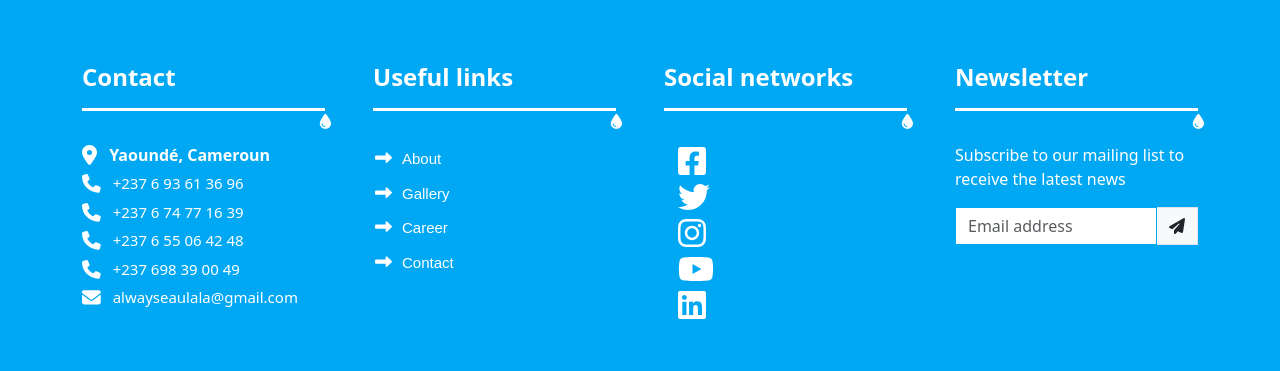
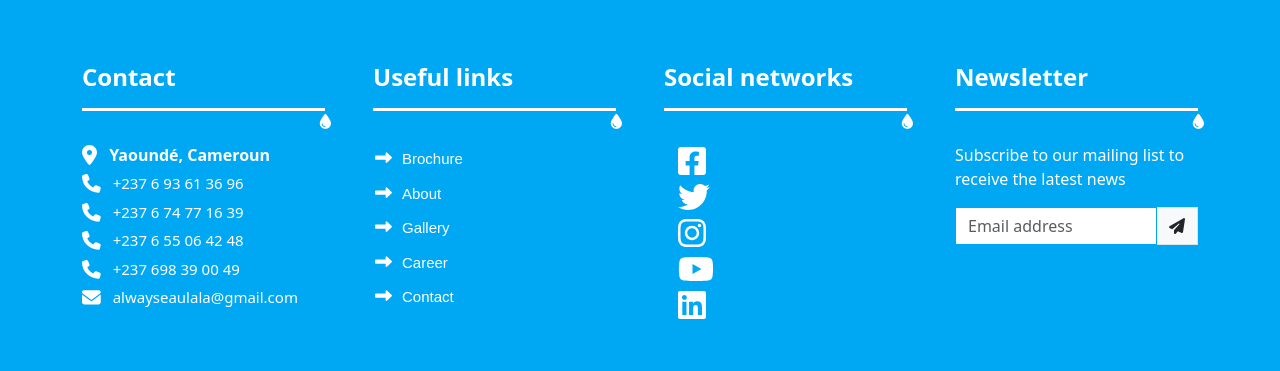
Before and after one commit to euclidessoft/eaulala, a Symfony app: template templates/site/carriere_candidature.html.twig in a window 1280 px wide; the page is wider, and only the part inside the window is pictured. Shown: the part 1193-1564 px from the top of that part. Run offline with Twig, Linux system fonts and the light colour scheme; the template is opened without the code that fills it: most values are stand-ins (such as "Sample title", 1, 10 or a date in 2020); form fields are guessed from the names that the template uses; some libraries are stand-ins or nearby versions.

Commit message:
30-12-2023 16:30 layout

```diff
--- a/templates/layout.html.twig
+++ b/templates/layout.html.twig
@@ -101,6 +101,7 @@
                 </div>
                 <div class="col-lg-3 col-md-6 position-relative">
                     <h4 class="footer-tittle">{{ "Liens utiles"|trans}}</h4>
+                    <a class="btn btn-link" href="/documents/Brochure_Eaulala.pdf">{{ "Brochure"|trans}}</a>
                     <a class="btn btn-link" href="{{ path('About')}}">{{ "A propos"|trans}}</a>
                     <a class="btn btn-link" href="{{ path('Gallery') }}">{{ "Galerie"|trans}}</a>
                     <a class="btn btn-link" href="{{ path('Carriere') }}">{{ "Carrière"|trans}}</a>
```
